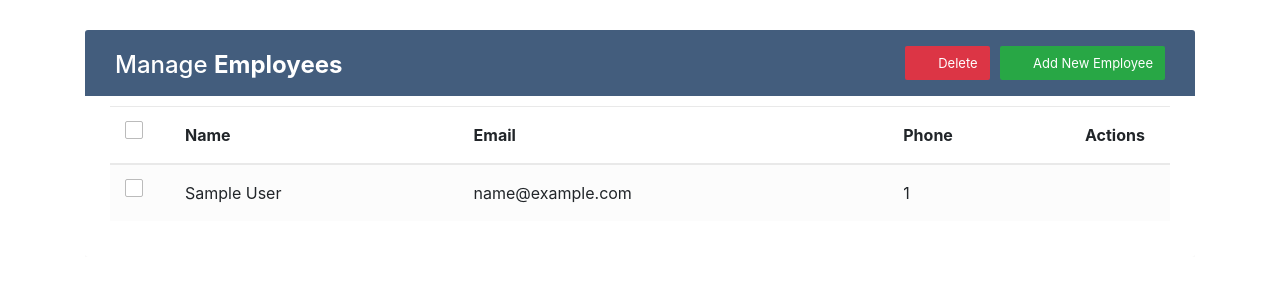
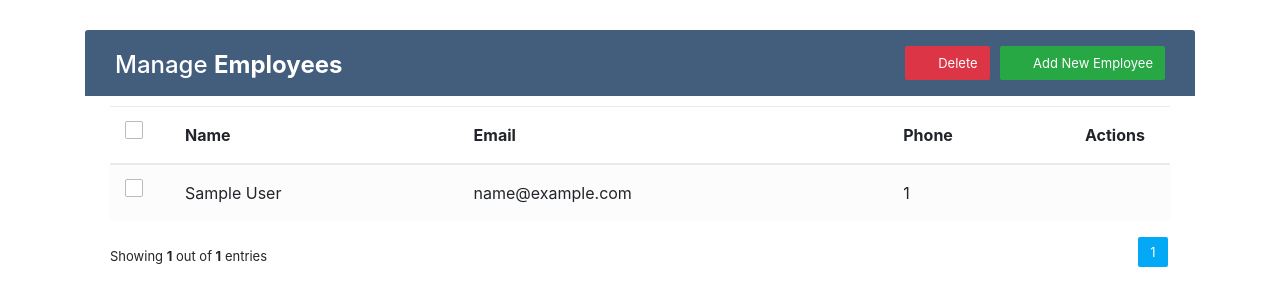
Before and after one commit to monish-khatri/Django-Employee-Management-System, a Django app: page /employee/ in a window 1280 px wide. Shown: the top 306 px of the page. Run offline with Django 3.2, Linux system fonts and the light colour scheme; tables that the repository leaves empty hold one stand-in row (values such as "Sample post"); some libraries are stand-ins or nearby versions.

Commit message:
crud with pagination

```diff
--- a/Crud/crud_practice/employee/templates/index.html
+++ b/Crud/crud_practice/employee/templates/index.html
@@ -383,6 +383,30 @@ $(document).ready(function(){
           {% endif %}
 				</tbody>
 			</table>
+			<div class="clearfix">
+				<div class="hint-text">Showing <b>{{pageRecords}}</b> out of <b>{{totalRecords}}</b> entries</div>
+				<div class="pagination">
+					<span class="step-links">
+						<ul class="pagination">
+							{% if employees.has_previous %}
+							<li class="page-item"><a href="?page=1">First</a></li>
+								<li class="page-item"><a href="?page={{ employees.previous_page_number }}">Previous</a></li>
+							{% endif %}
+							{% for page in employees.paginator.page_range %}
+							{% if employees.number == page %}
+								<li class="page-item active"><a href="?page={{page}}" class="page-link">{{page}}</a></li>
+							{% else %}
+								<li class="page-item"><a href="?page={{page}}" class="page-link">{{page}}</a></li>
+							{% endif %}
+							{% endfor %}
+							{% if employees.has_next %}
+								<li class="page-item"><a href="?page={{ employees.next_page_number }}" class="page-link">Next</a></li>
+								<li class="page-item"><a href="?page={{ employees.paginator.num_pages }}">Last</a></li>
+							{% endif %}
+						</ul>
+					</span>
+				</div>
+			</div>
 		</div>
 	</div>
 </div>
--- a/Crud/crud_practice/employee/views.py
+++ b/Crud/crud_practice/employee/views.py
@@ -4,6 +4,7 @@ from employee.forms import EmployeeForm
 from employee.models import Employee
 from django.contrib import messages
 from django.core import serializers
+from django.core.paginator import Paginator
 
 
 # Create your views here.
@@ -19,12 +20,15 @@ def employee(request):
                 messages.error(request,'Something Went Wrong!')
                 return redirect('/employee')
     else:
-       employees = get()
-       return render(request,"index.html",{'employees':employees})
+        employees = get(request)
+        return render(request,"index.html",employees)
 
-def get():
+def get(request):
     employees = Employee.objects.all()
-    return employees
+    paginator = Paginator(employees, 2)
+    page_number = request.GET.get('page')
+    pageEmployee = paginator.get_page(page_number)
+    return {'employees':pageEmployee,'totalRecords': len(employees),'pageRecords':len(pageEmployee)}
 
 def edit(request, id):
     if request.method == "GET":
@@ -44,8 +48,8 @@ def edit(request, id):
                 messages.error(request,'Something Went Wrong!')
                 return redirect('/employee')
         else:
-            employees = get()
-            return render(request,"index.html",{'employees':employees})
+            employees = get(request)
+            return render(request,"index.html",employees)
 
 def delete(request, id):
     employee = Employee.objects.get(id=id)
```
Also changed, not shown: Travello/requirements.txt (added, +11 -0 lines), Travello/media/pics/pune.jpeg (added).
